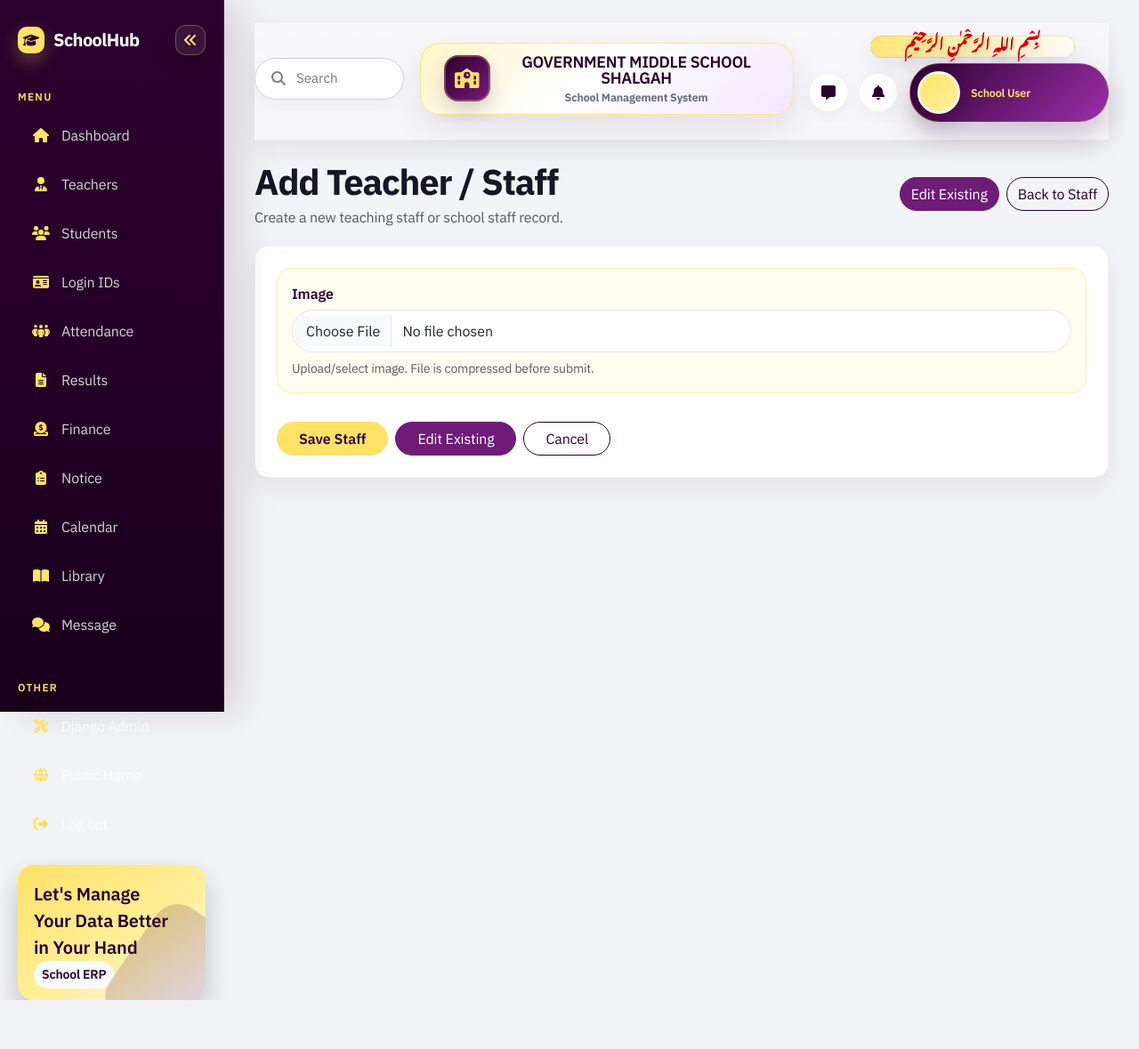
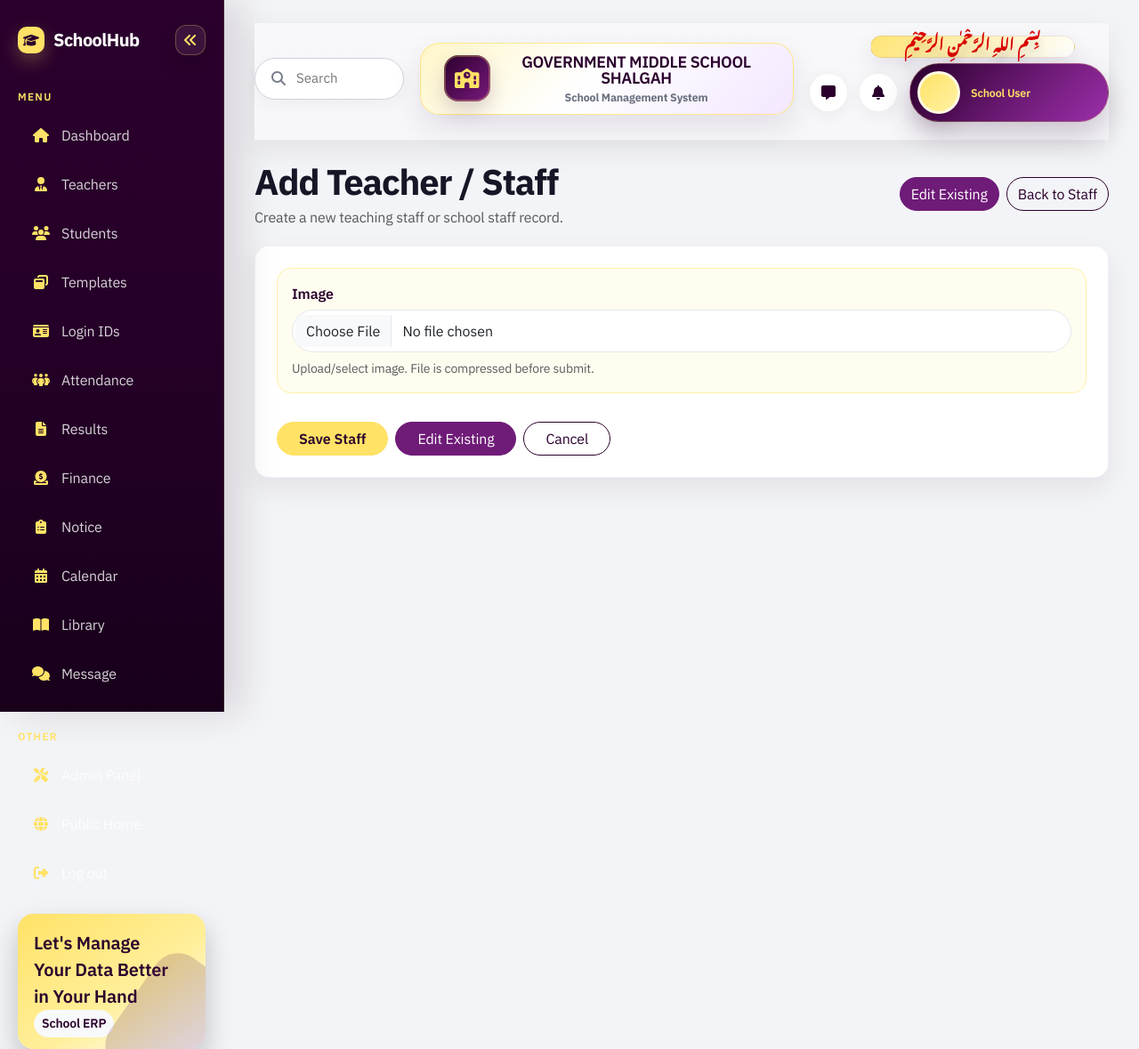
Before and after one commit to pehlidachan/school-management-system, a Django app: template school/templates/add_staff.html in a window 1280 px wide. Shown: the whole page at 89% size. Before the commit the page ends 1124 px from the top, so only its background shows below. Run offline with Django 5.2, Linux system fonts and the light colour scheme; the template is opened without the code that fills it, so the values that code supplies are empty; some libraries are stand-ins or nearby versions.

Commit message:
Add template preview link to dashboard sidebar

```diff
--- a/school/templates/dashboard_sidebar.html
+++ b/school/templates/dashboard_sidebar.html
@@ -15,6 +15,7 @@
             <a href="{% url 'dashboard' %}" class="{% if request.resolver_match.url_name == 'dashboard' %}active{% endif %}" title="Dashboard"><span class="icon"><i class="fa-solid fa-house"></i></span><span class="hub-label">Dashboard</span></a>
             <a href="{% url 'display_staff' %}" class="{% if request.resolver_match.url_name == 'display_staff' %}active{% endif %}" title="Teachers"><span class="icon"><i class="fa-solid fa-user-tie"></i></span><span class="hub-label">Teachers</span></a>
             <a href="{% url 'display_students' %}" class="{% if request.resolver_match.url_name == 'display_students' %}active{% endif %}" title="Students"><span class="icon"><i class="fa-solid fa-users"></i></span><span class="hub-label">Students</span></a>
+            <a href="{% url 'template_preview_center' %}" class="{% if request.resolver_match.url_name == 'template_preview_center' %}active{% endif %}" title="Templates"><span class="icon"><i class="fa-solid fa-window-restore"></i></span><span class="hub-label">Templates</span></a>
             <a href="{% url 'account_creator_dashboard' %}" class="{% if request.resolver_match.url_name == 'account_creator_dashboard' %}active{% endif %}" title="Login IDs"><span class="icon"><i class="fa-solid fa-id-card"></i></span><span class="hub-label">Login IDs</span></a>
             <a href="{% url 'attendance_dashboard' %}" class="{% if 'attendance' in request.resolver_match.url_name %}active{% endif %}" title="Attendance"><span class="icon"><i class="fa-solid fa-people-group"></i></span><span class="hub-label">Attendance</span></a>
             <a href="/exams/" title="Results"><span class="icon"><i class="fa-solid fa-file-lines"></i></span><span class="hub-label">Results</span></a>
@@ -29,7 +30,7 @@
     <div>
         <div class="hub-menu-label">Other</div>
         <nav class="hub-nav">
-            <a href="/admin/" title="Django Admin"><span class="icon"><i class="fa-solid fa-screwdriver-wrench"></i></span><span class="hub-label">Django Admin</span></a>
+            <a href="/admin/" title="Django Admin"><span class="icon"><i class="fa-solid fa-screwdriver-wrench"></i></span><span class="hub-label">Admin Panel</span></a>
             <a href="{% url 'home' %}" title="Public Home"><span class="icon"><i class="fa-solid fa-globe"></i></span><span class="hub-label">Public Home</span></a>
             <a href="{% url 'logout' %}" title="Log out"><span class="icon"><i class="fa-solid fa-right-from-bracket"></i></span><span class="hub-label">Log out</span></a>
         </nav>
```
